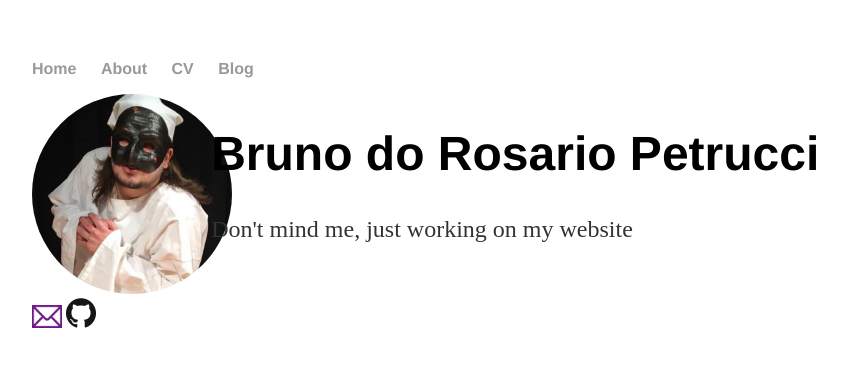
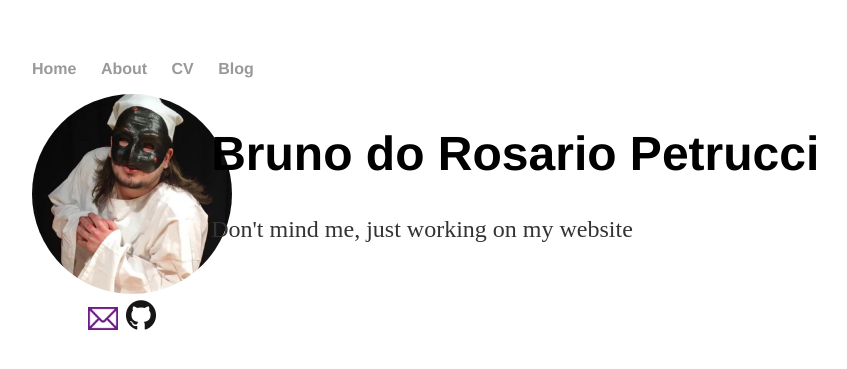
Before and after one commit to Brunnun/brunnun.github.io, a Jekyll site: the page built from index.html, in a window 1280 px wide. Shown: the top 369 px of the page, without its empty margins (160-1007 px from the left). Built offline with Jekyll 4.4.1, drawn with Linux system fonts in a browser that asks for light colours.

Commit message:
finally centered the imail/git images

```diff
--- a/css/main.css
+++ b/css/main.css
@@ -5,13 +5,12 @@ body {
 
 .my_pic {
     width: 200px;
-    border-radius:100px;
+    border-radius: 100px;
 }
 
 .img_link {
     width: 30px;
-    margin-left: auto;
-    margin-right: auto;
+    padding: 2px;
 }
 
 .container {
@@ -22,6 +21,8 @@ body {
 .my_info {
     width: 20%;
     float: left;
+    text-align: center;
+    display: block;
 }
 
 nav ul, footer ul {
```
